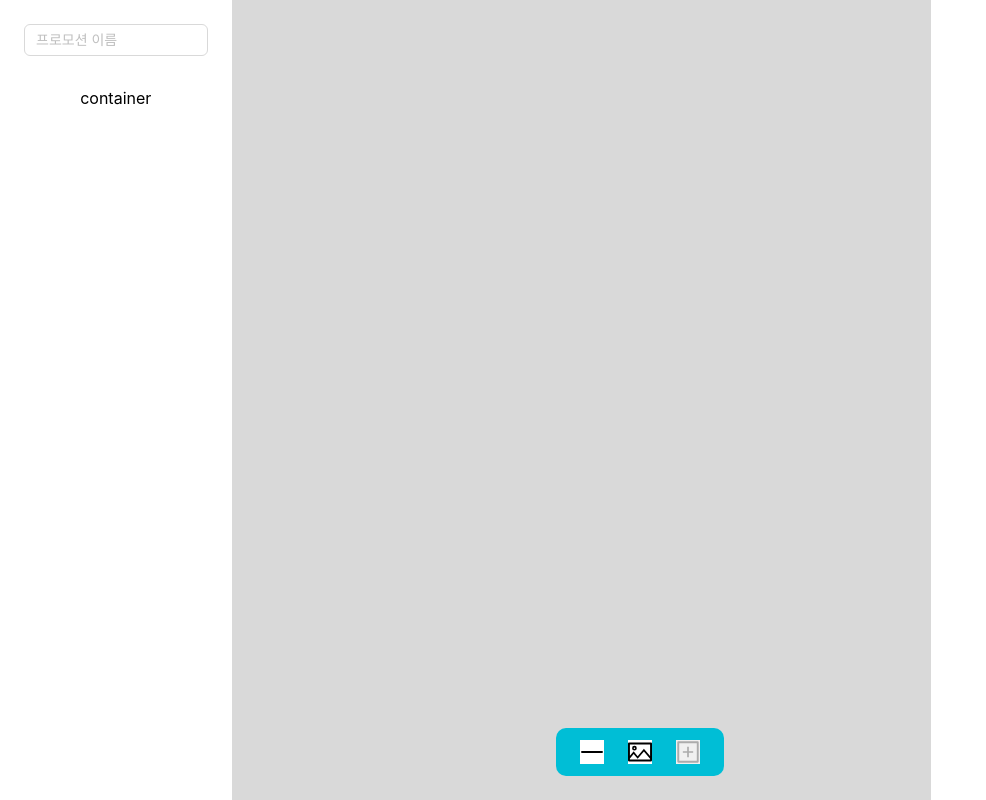
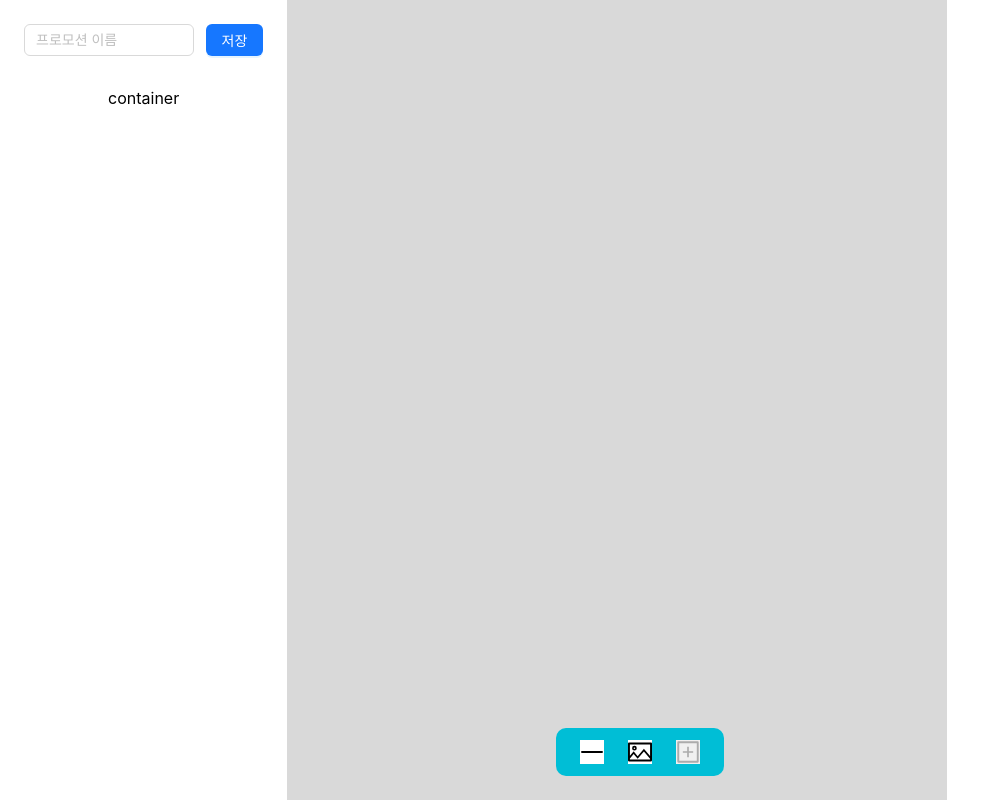
Before and after one commit to jyh0521/promotion-web-builder, a React (Create React App) app: page /#/ in a window 1280 px wide. Shown: the whole page, without its empty margins (0-986 px from the left). Built offline with nearby package versions, Linux system fonts and the light colour scheme.

Commit message:
Feat: 저장 기능 추가

```diff
--- a/src/pages/main/components/LeftSidebar/index.tsx
+++ b/src/pages/main/components/LeftSidebar/index.tsx
@@ -1,18 +1,26 @@
 import styled from '@emotion/styled';
-import { Input } from 'antd';
+import { Button, Input } from 'antd';
 import { BlockList } from './BlockList';
+import { usePromotionStore } from '@/store/usePromotionStore';
 
 export const LeftSidebar = () => {
+  const { promotion } = usePromotionStore();
+
   return (
     <LeftSidebarContainer>
-      <Input placeholder={'프로모션 이름'} />
+      <Container>
+        <Input placeholder={'프로모션 이름'} />
+        <Button type={'primary'} onClick={() => console.log(promotion)}>
+          저장
+        </Button>
+      </Container>
       <BlockList />
     </LeftSidebarContainer>
   );
 };
 
 const LeftSidebarContainer = styled.div`
-  width: 30%;
+  width: 40%;
   height: 100%;
   background-color: #ffffff;
 
@@ -20,3 +28,12 @@ const LeftSidebarContainer = styled.div`
 
   overflow-y: auto;
 `;
+
+const Container = styled.div`
+  display: flex;
+  justify-content: space-between;
+
+  margin-bottom: 24px;
+
+  gap: 12px;
+`;
```
